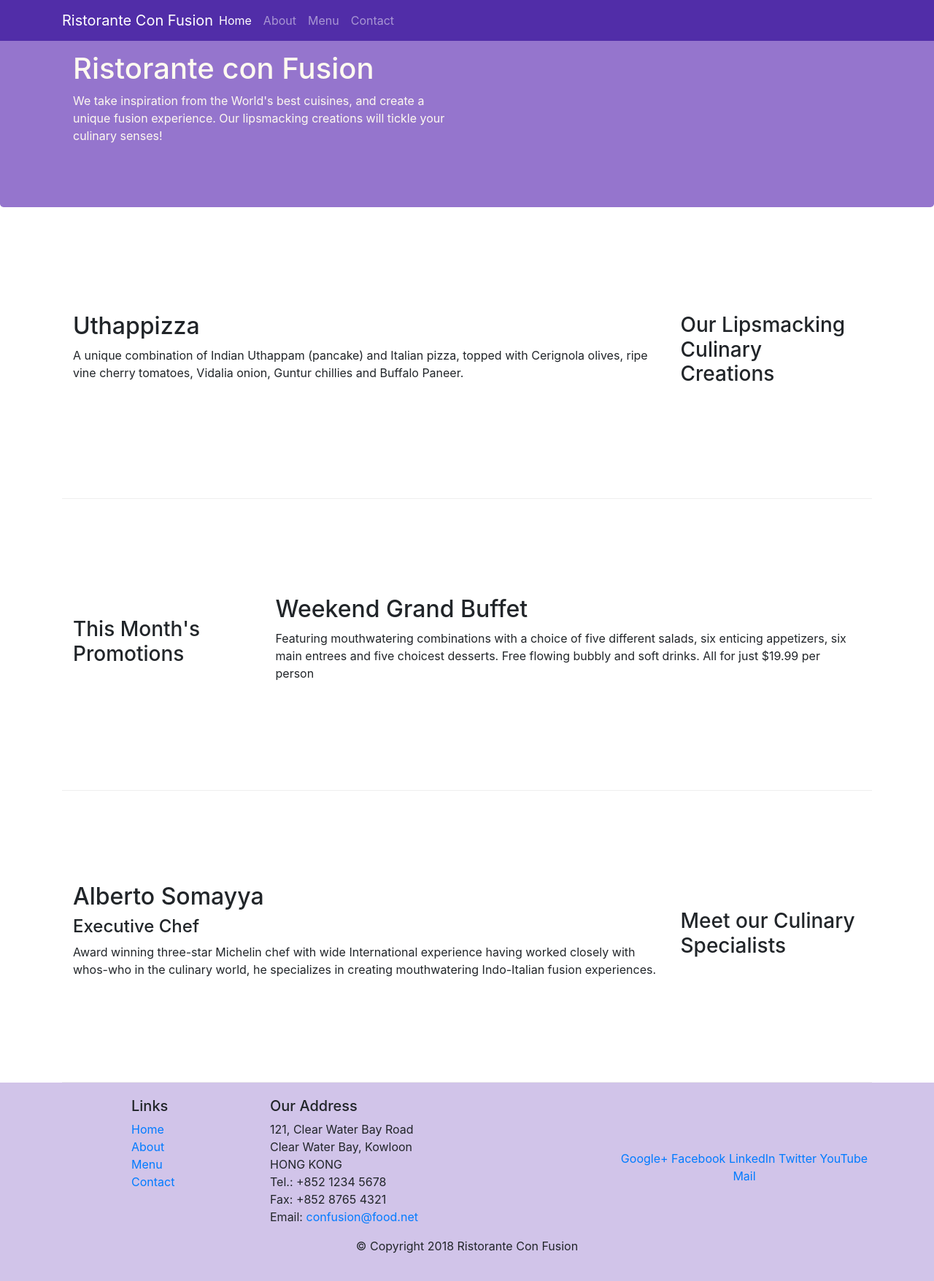
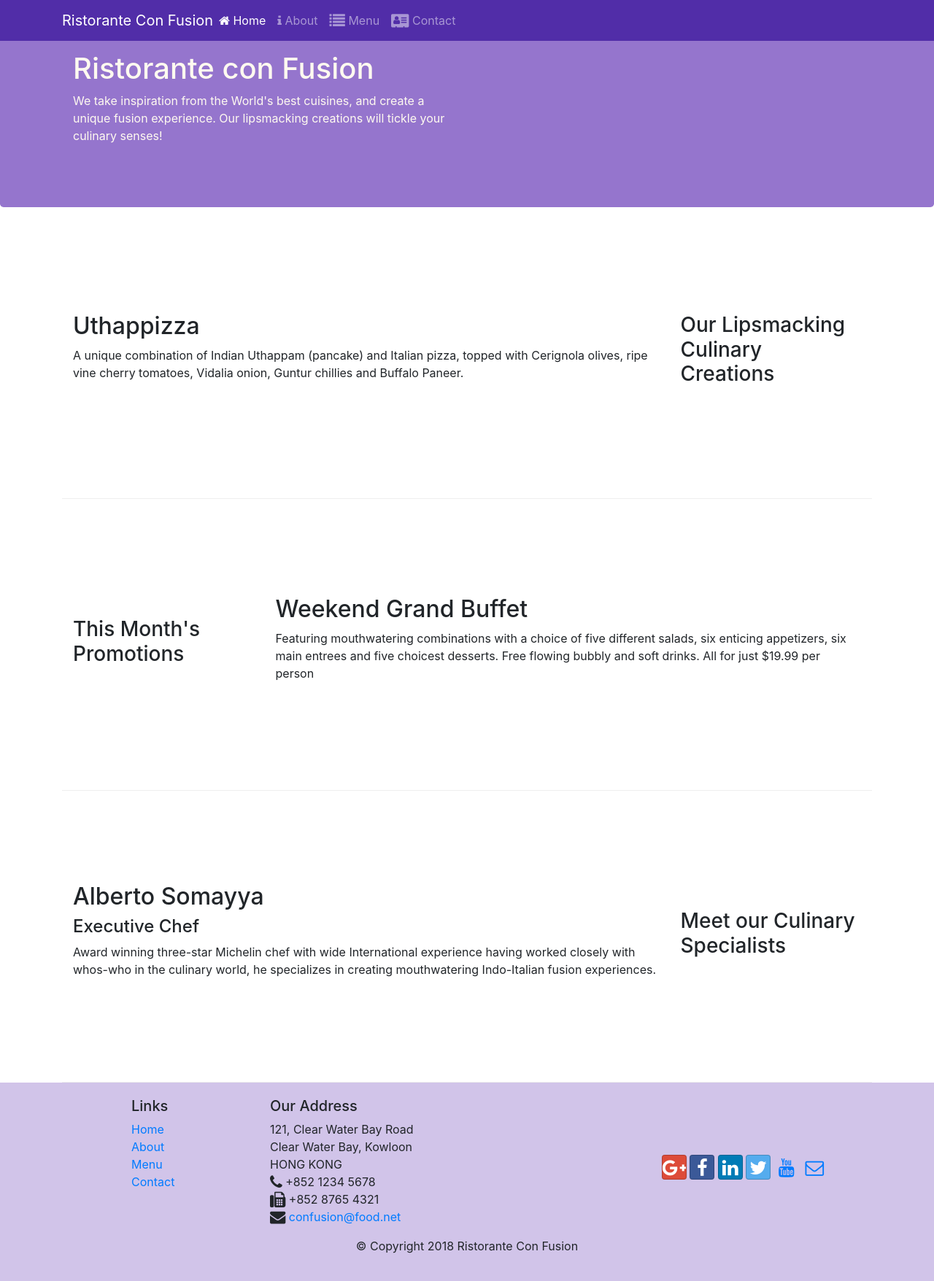
Before and after one commit to marcosvpinho/Bootstrap-4, a website: page index.html in a window 1280 px wide. Shown: the whole page at 73% size. Drawn offline with nearby package versions, Linux system fonts and the light colour scheme.

Commit message:
Icon fonts

```diff
--- a/index.html
+++ b/index.html
@@ -9,6 +9,8 @@
 
     <!-- Bootstrap CSS -->
     <link rel="stylesheet" href="node_modules/bootstrap/dist/css/bootstrap.min.css">
+    <link rel="stylesheet" type="text/css" href="node_modules/font-awesome/css/font-awesome.min.css">
+    <link rel="stylesheet" type="text/css" href="node_modules/bootstrap-social/bootstrap-social.css">
     <link rel="stylesheet" href="css/styles.css">
     <title>Ristorante Con Fusion</title>
 </head>
@@ -22,10 +24,10 @@
 			<a class="navbar-brand mr-auto" href="#">Ristorante Con Fusion</a>
 			<div class="collapse navbar-collapse" id="Navbar">
 				<ul class="navbar-nav mr-auto ">
-					<li class="nav-item active"> <a class="nav-link" href="#">Home</a> </li>
-					<li class="nav-item"> <a class="nav-link" href="./aboutus.html">About</a> </li>
-					<li class="nav-item"> <a class="nav-link" href="#">Menu</a> </li>
-					<li class="nav-item"> <a class="nav-link" href="#">Contact</a> </li>
+					<li class="nav-item active"> <a class="nav-link" href="#"> <span class="fa fa-home"></span> Home</a> </li>
+					<li class="nav-item"> <a class="nav-link" href="./aboutus.html"><span class="fa fa-info"></span> About</a> </li>
+					<li class="nav-item"> <a class="nav-link" href="#"><span class="fa fa-list fa-lg"></span> Menu</a> </li>
+					<li class="nav-item"> <a class="nav-link" href="#"><span class="fa fa-address-card fa-lg"></span> Contact</a> </li>
 				</ul>
 			</div>
 		</div>
@@ -95,19 +97,19 @@
 		              121, Clear Water Bay Road<br>
 		              Clear Water Bay, Kowloon<br>
 		              HONG KONG<br>
-		              Tel.: +852 1234 5678<br>
-		              Fax: +852 8765 4321<br>
-		              Email: <a href="mailto:confusion@food.net">confusion@food.net</a>
+		              <i class="fa fa-phone fa-lg"></i> +852 1234 5678<br>
+		              <i class="fa fa-fax fa-lg"></i> +852 8765 4321<br>
+		              <i class="fa fa-envelope fa-lg"></i> <a href="mailto:confusion@food.net">confusion@food.net</a>
 		           </address>
                 </div>
                 <div class="col-12 col-sm-4 align-self-center">
                     <div class="text-center">
-                        <a href="http://google.com/+">Google+</a>
-                        <a href="http://www.facebook.com/profile.php?id=">Facebook</a>
-                        <a href="http://www.linkedin.com/in/">LinkedIn</a>
-                        <a href="http://twitter.com/">Twitter</a>
-                        <a href="http://youtube.com/">YouTube</a>
-                        <a href="mailto:">Mail</a>
+                        <a class="btn btn-social-icon btn-google" href="http://google.com/+"><i class="fa fa-google-plus fa-lg"></i></a>
+                        <a class="btn btn-social-icon btn-facebook" href="http://www.facebook.com/profile.php?id="><i class="fa fa-facebook fa-lg"></i></a>
+                        <a class="btn btn-social-icon btn-linkedin" href="http://www.linkedin.com/in/"><i class="fa fa-linkedin fa-lg"></i></a>
+                        <a class="btn btn-social-icon btn-twitter "href="http://twitter.com/"><i class="fa fa-twitter fa-lg"></i></a>
+                        <a class="btn btn-social-icon btn-youtube" href="http://youtube.com/"><i class="fa fa-youtube fa-lg"></i></a>
+                        <a class="btn btn-social-icon" href="mailto:"><i class="fa fa-envelope-o fa-lg"></i></a>
                     </div>
                 </div>
            </div>
--- a/package.json
+++ b/package.json
@@ -15,6 +15,8 @@
   },
   "dependencies": {
     "bootstrap": "^4.0.0",
+    "bootstrap-social": "^5.1.1",
+    "font-awesome": "^4.7.0",
     "jquery": "^3.3.1",
     "popper.js": "^1.12.9"
   }
```
Also changed, not shown: aboutus.html (+18 -16 lines), 1 other file.
